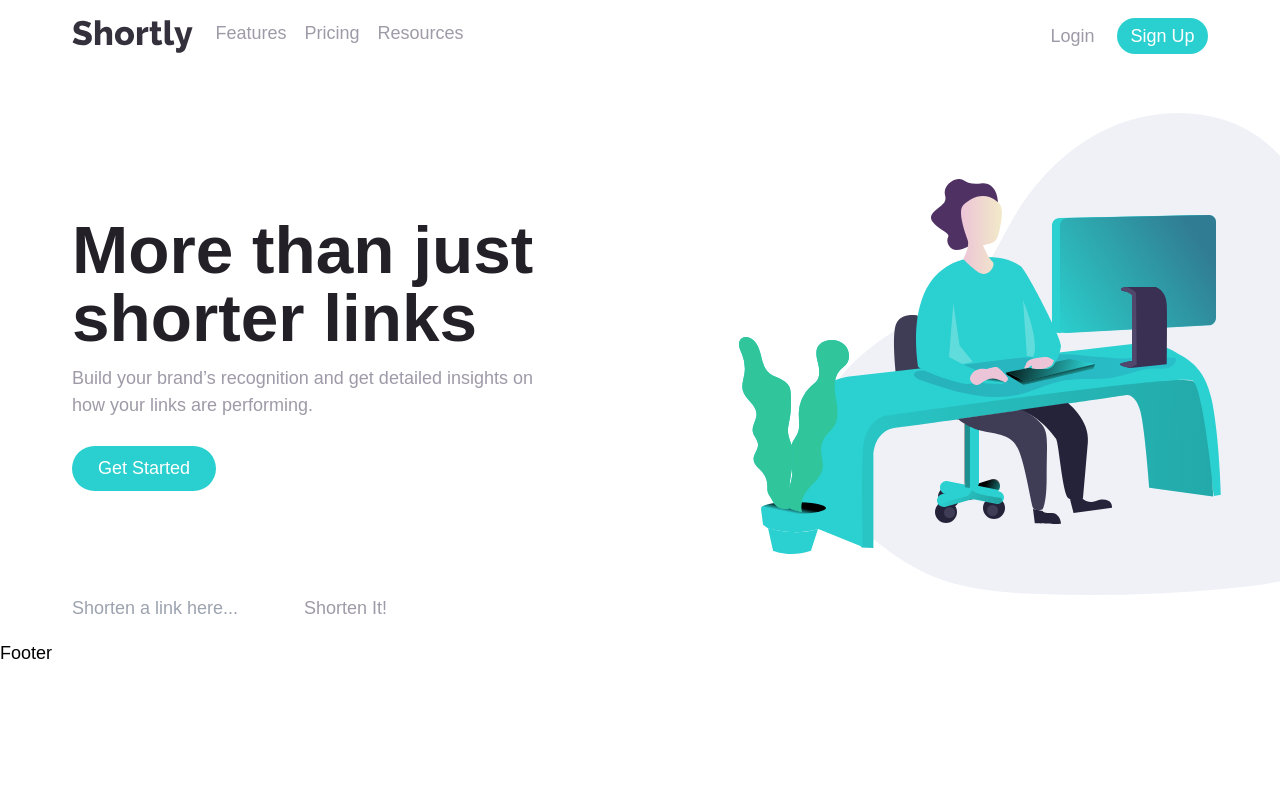
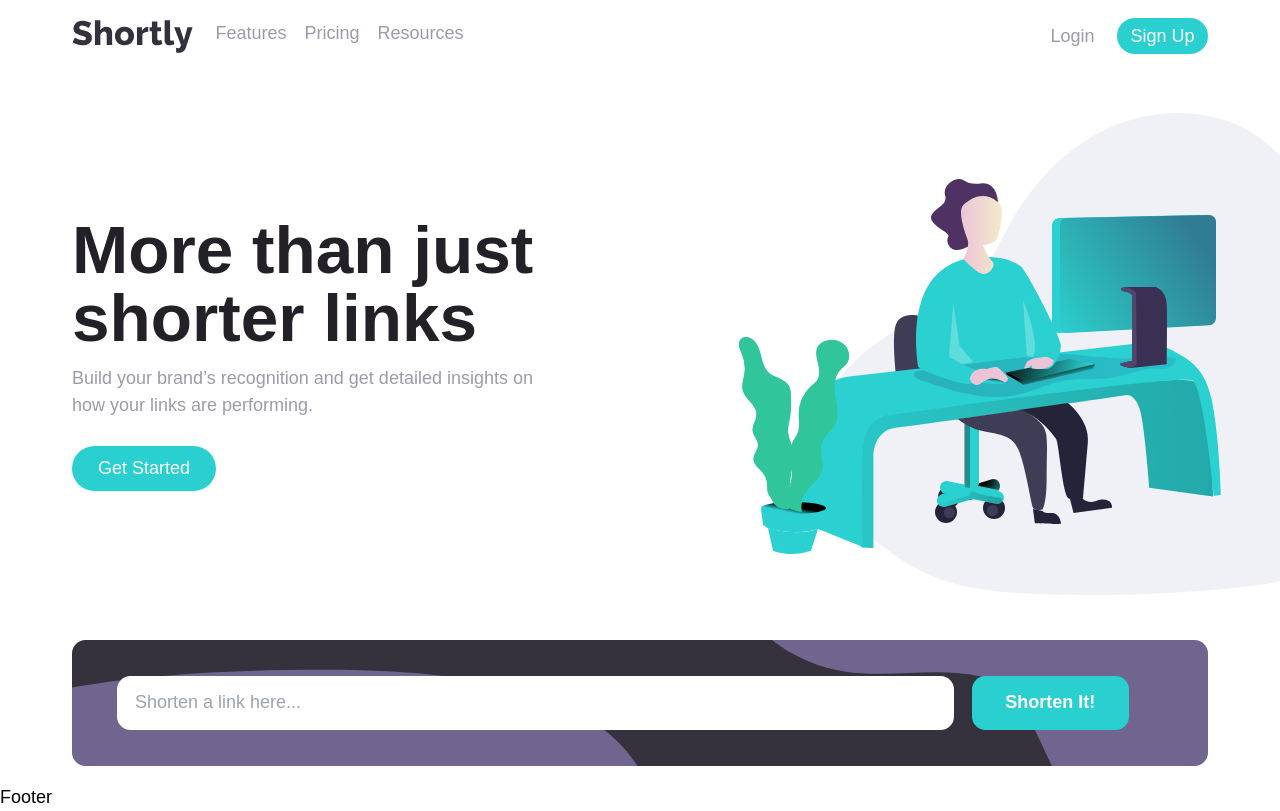
Before and after one commit to alvyynm/shortly, a React (Vite) app in the folder frontend/: page / in a window 1280 px wide. Built offline with nearby package versions, Linux system fonts and the light colour scheme.

Commit message:
style: make input section match design

```diff
--- a/frontend/src/components/Landing.jsx
+++ b/frontend/src/components/Landing.jsx
@@ -29,8 +29,11 @@ function Landing() {
 
       {/* INPUT SECTION */}
 
-      <div>
-        <form action="/">
+      <div className="rounded-xl bg-shorten-mobilebg bg-dark-blue bg-blend-screen bg-right-top bg-no-repeat lg:bg-cover  lg:bg-shorten-desktopbg w-full h-40 lg:h-28 mt-10 flex justify-center items-center">
+        <form
+          action="/"
+          className="w-full px-5 lg:px-10 flex flex-col items-center gap-4 lg:flex-row"
+        >
           <label htmlFor="link" className="hidden">
             Link
           </label>
@@ -38,9 +41,16 @@ function Landing() {
             type="text"
             name="link"
             id="link"
+            required
             placeholder="Shorten a link here..."
+            className="w-full lg:w-[80%] rounded-xl px-4 py-3"
           />
-          <button type="submit">Shorten It!</button>
+          <button
+            type="submit"
+            className="text-white font-bold bg-cyan w-full lg:w-[15%] px-4 py-3 rounded-xl hover:bg-[#9ee0e1]"
+          >
+            Shorten It!
+          </button>
         </form>
       </div>
       {/* STATS SECTION */}
```
